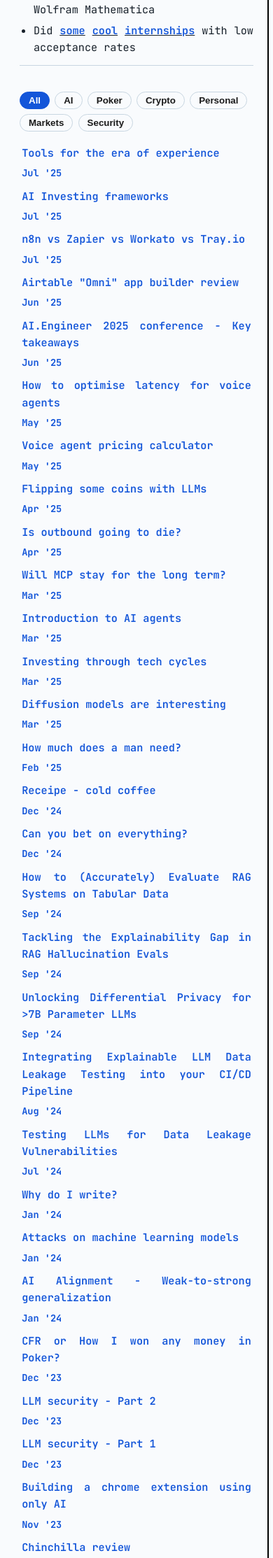
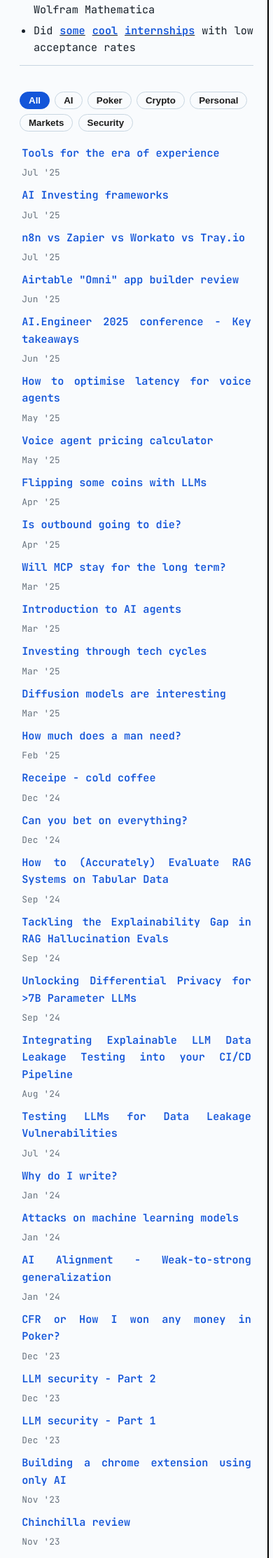
Before and after one commit to r-nikhil/r-nikhil.github.io, a Jekyll site: the page built from index.html, in a window 390 px wide. Shown: the part 1536-3763 px from the top of the page at 70% size. Built offline with Jekyll 4.4.1, drawn with Linux system fonts in a browser that asks for light colours.

Commit message:
Quiet mobile post metadata

```diff
--- a/index.html
+++ b/index.html
@@ -275,6 +275,13 @@
   .career-entry::after {
     display: none;
   }
+
+  .posts li time {
+    color: #66717d;
+    font-size: 0.8rem;
+    font-weight: 400;
+    letter-spacing: 0.01em;
+  }
 }
 </style>
 
```
